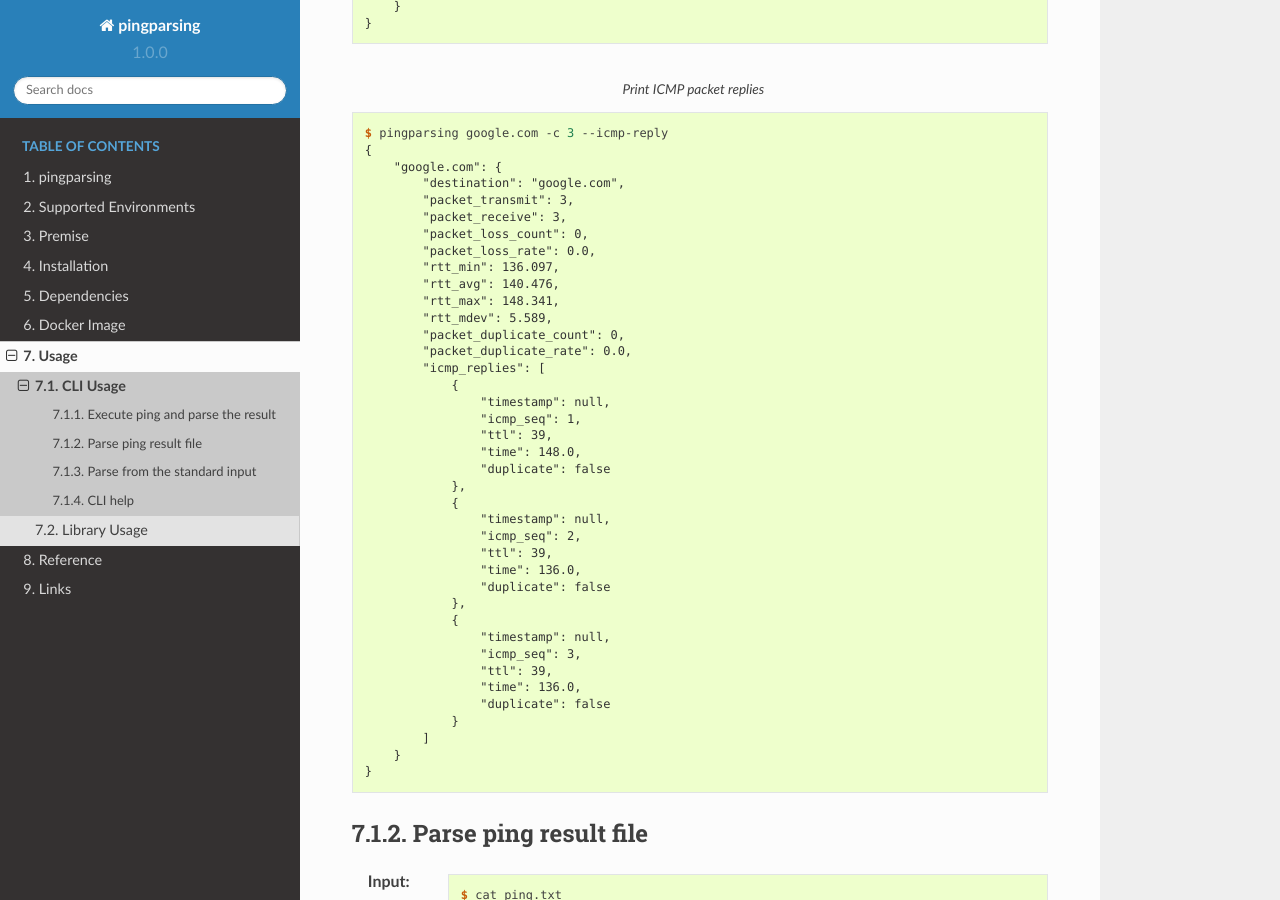
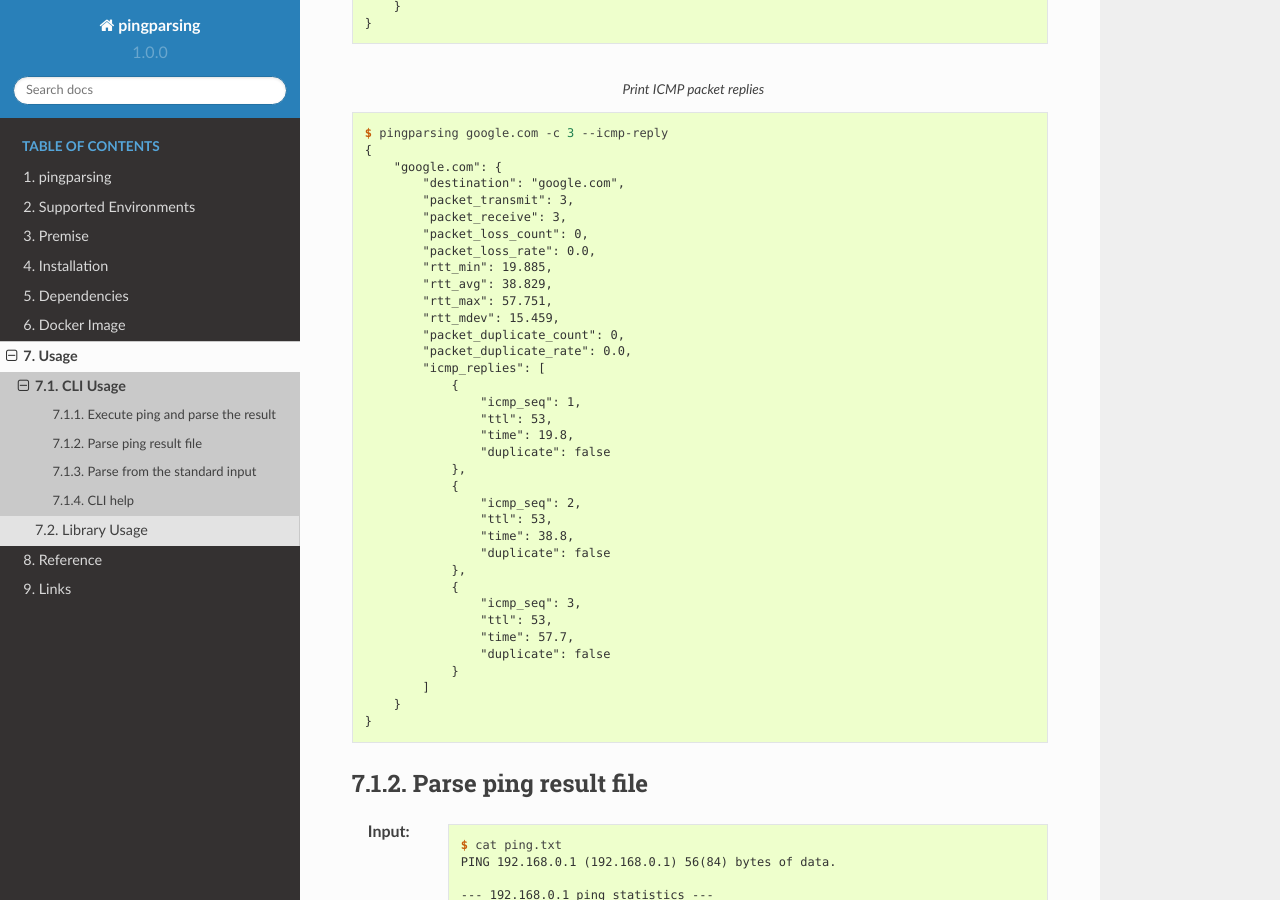
Before and after one commit to thombashi/pingparsing, a Sphinx documentation site: the page built from docs/pages/usage/cli.rst, in a window 1280 px wide and 900 px high, scrolled down 1358 px. Built offline with Sphinx 7.4.7 and the Read the Docs theme 2.0.0, drawn with Linux system fonts in a browser that asks for light colours; pages that are not in the unit, such as notebooks, are missing from menus.

Commit message:
Update an example

```diff
--- a/docs/pages/usage/cli_usage.txt
+++ b/docs/pages/usage/cli_usage.txt
@@ -77,32 +77,29 @@ The parsed result outputted with JSON format.
             "packet_receive": 3,
             "packet_loss_count": 0,
             "packet_loss_rate": 0.0,
-            "rtt_min": 136.097,
-            "rtt_avg": 140.476,
-            "rtt_max": 148.341,
-            "rtt_mdev": 5.589,
+            "rtt_min": 19.885,
+            "rtt_avg": 38.829,
+            "rtt_max": 57.751,
+            "rtt_mdev": 15.459,
             "packet_duplicate_count": 0,
             "packet_duplicate_rate": 0.0,
             "icmp_replies": [
                 {
-                    "timestamp": null,
                     "icmp_seq": 1,
-                    "ttl": 39,
-                    "time": 148.0,
+                    "ttl": 53,
+                    "time": 19.8,
                     "duplicate": false
                 },
                 {
-                    "timestamp": null,
                     "icmp_seq": 2,
-                    "ttl": 39,
-                    "time": 136.0,
+                    "ttl": 53,
+                    "time": 38.8,
                     "duplicate": false
                 },
                 {
-                    "timestamp": null,
                     "icmp_seq": 3,
-                    "ttl": 39,
-                    "time": 136.0,
+                    "ttl": 53,
+                    "time": 57.7,
                     "duplicate": false
                 }
             ]
```
Also changed, not shown: README.rst (+10 -13 lines).
